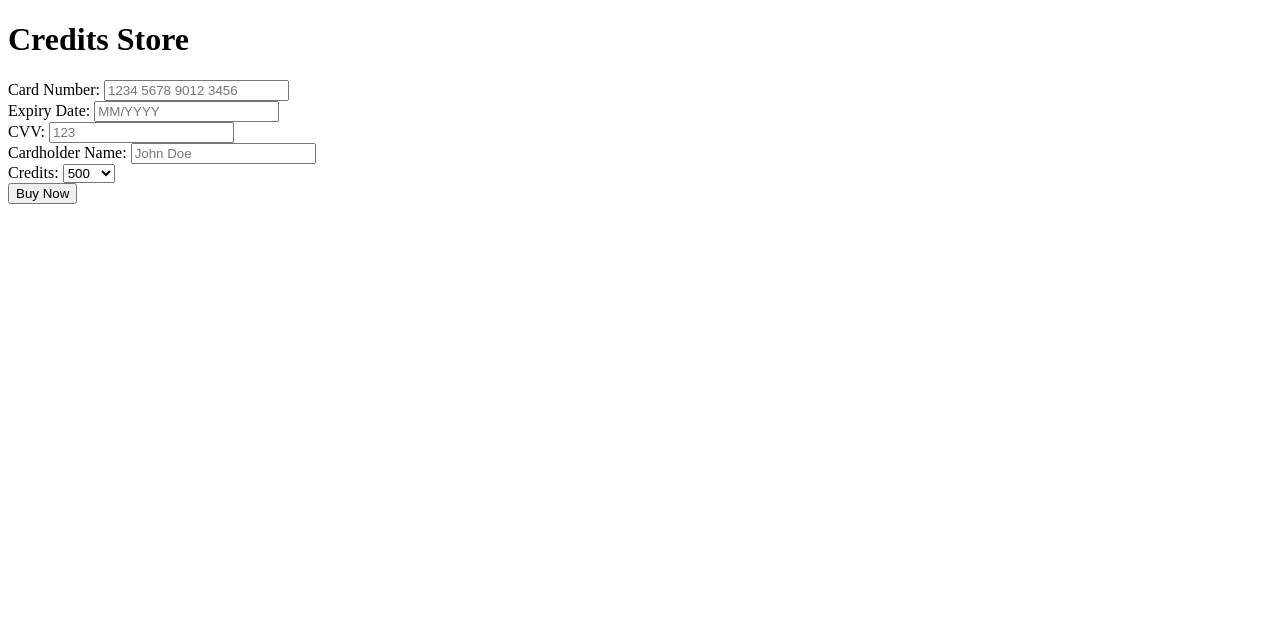
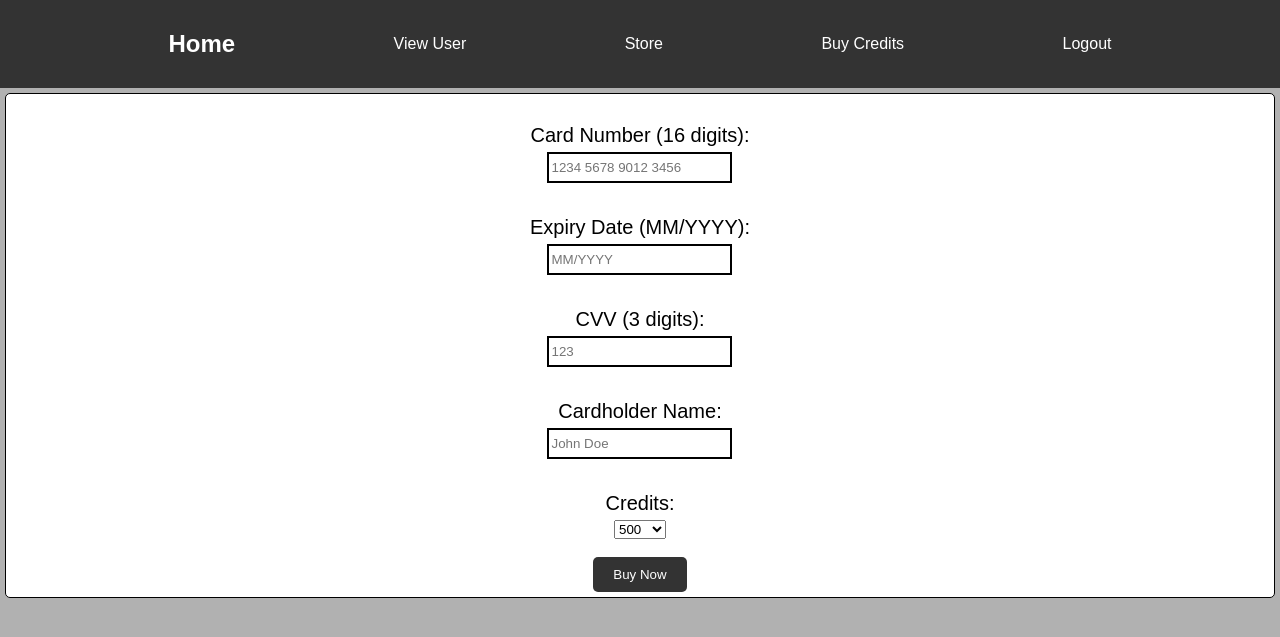
Before and after one commit to osvaldas01/Fast-API, a FastAPI app: template templates/credits_store.html in a window 1280 px wide. Shown: the top 637 px of the page. Run offline with FastAPI, Linux system fonts and the light colour scheme; the template is opened without the code that fills it, so the values that code supplies are empty; parts of the project's set-up code (start-up, migrations or seed data) failed here and were passed over.

Commit message:
Fixed credit store

```diff
--- a/static/styles.css
+++ b/static/styles.css
@@ -386,3 +386,16 @@ label{
     margin-top: 10px;
     padding: 5px;
 }
+
+.creditStore{
+    display: flex;
+    flex-direction: column;
+    justify-content: center;
+    align-items: center;
+    margin: 5px;
+    padding: 5px;
+    border: 1px solid #000000;
+    border-radius: 5px;
+    background-color: #ffffff;
+    color: #000000;
+}
--- a/templates/credits_store.html
+++ b/templates/credits_store.html
@@ -1,25 +1,38 @@
-<!-- FILEPATH: /Users/osvaldasgapsys/Desktop/BackEndBandymas-master/templates/credits_store.html -->
 <!DOCTYPE html>
 <html lang="en">
 <head>
     <meta charset="UTF-8">
     <meta name="viewport" content="width=device-width, initial-scale=1.0">
     <title>Credits Store</title>
+    <link rel="stylesheet" href="/static/styles.css">
 </head>
 <body>
-    <h1>Credits Store</h1>
+    <header>
+        <nav class="nav-bar">
+            {% if current_user %}
+                <b>Logged in as: {{ current_user.email }}</b>
+                <b>Balance: {{ current_user.credits }} credits</b>
+            {% endif %}
+            <a href="/" class="home"><h2>Home</h2></a>
+            <a href="/users/">View User</a>
+            <a href="/store/">Store</a>
+            <a href="../store/buycredits/">Buy Credits</a>
+            <a href="/logout/">Logout</a>
+        </nav>
+    </header>
 
-    <form action="../buycredits/" method="post">
-        <label for="cardNumber">Card Number:</label>
-        <input type="text" id="cardNumber" name="cardNumber" placeholder="1234 5678 9012 3456" required>
+    <div class="creditStore">
+        <form id="creditForm" action="../buycredits/" method="post">
+            <label for="cardNumber">Card Number (16 digits):</label>
+            <input type="text" id="cardNumber" name="cardNumber" pattern="\d{16}" title="Please enter a 16-digit card number" maxlength="16" placeholder="1234 5678 9012 3456" required>
             <br>
 
-        <label for="expiryDate">Expiry Date:</label>
-        <input type="text" id="expiryDate" name="expiryDate" placeholder="MM/YYYY" required>
+            <label for="expiryDate">Expiry Date (MM/YYYY):</label>
+            <input type="text" id="expiryDate" name="expiryDate" pattern="(0[1-9]|1[0-2])\/\d{4}" title="Please enter a valid expiry date in MM/YYYY format" placeholder="MM/YYYY" required>
             <br>
 
-        <label for="cvv">CVV:</label>
-        <input type="text" id="cvv" name="cvv" placeholder="123" required>
+            <label for="cvv">CVV (3 digits):</label>
+            <input type="text" id="cvv" name="cvv" pattern="\d{3}" title="Please enter a valid 3-digit CVV" placeholder="123" required>
             <br>
 
             <label for="cardHolder">Cardholder Name:</label>
@@ -37,20 +50,54 @@
 
             <button id="submitBtn" type="submit">Buy Now</button>
         </form>
+    </div>
+
 
     <script>
         document.getElementById("submitBtn").addEventListener("click", async function(event) {
             event.preventDefault();
 
+            // Validate the form
+            if (validateForm()) {
                 const response = await fetch("../buycredits/", {
                     method: "POST",
-                body: new FormData(document.querySelector("form"))
+                    body: new FormData(document.getElementById("creditForm"))
                 });
 
                 if (response.status === 200) {
                     window.location.href = "/store";
                 }
+            }
         });
+
+        function validateForm() {
+            // Validate card number
+            const cardNumberInput = document.getElementById("cardNumber");
+            if (!/^\d{16}$/.test(cardNumberInput.value)) {
+                alert("Please enter a valid 16-digit card number.");
+                return false;
+            }
+
+            // Validate expiry date
+            const expiryDateInput = document.getElementById("expiryDate");
+            const currentDate = new Date();
+            const inputDate = new Date(expiryDateInput.value + "/01"); // Assume the day is the 1st of the month
+
+            if (!/^(0[1-9]|1[0-2])\/\d{4}$/.test(expiryDateInput.value) || inputDate < currentDate)  {
+                alert("Please enter a valid future expiry date in MM/YYYY format.");
+                return false;
+            }
+
+            // Validate CVV
+            const cvvInput = document.getElementById("cvv");
+            if (!/^\d{3}$/.test(cvvInput.value)) {
+                alert("Please enter a valid 3-digit CVV.");
+                return false;
+            }
+
+            // Form is valid
+            return true;
+        }
     </script>
 </body>
 </html>
--- a/templates/register.html
+++ b/templates/register.html
@@ -20,6 +20,6 @@
         </form>
     </div>
 
-    <script src="../static/scripts/scripts_register.js"></script>
+    <script src="../static/scripts/script_register.js"></script>
     </body>
     </html>
--- a/templates/user.html
+++ b/templates/user.html
@@ -1,4 +1,3 @@
-<!-- FILEPATH: /Users/osvaldasgapsys/Desktop/BackEndBandymas-master/templates/user.html -->
 <!DOCTYPE html>
 <html lang="en">
 <head>
```
Also changed, not shown: routers/store.py (+3 -11 lines). Lines whose indentation alone changed are shown as unchanged.
